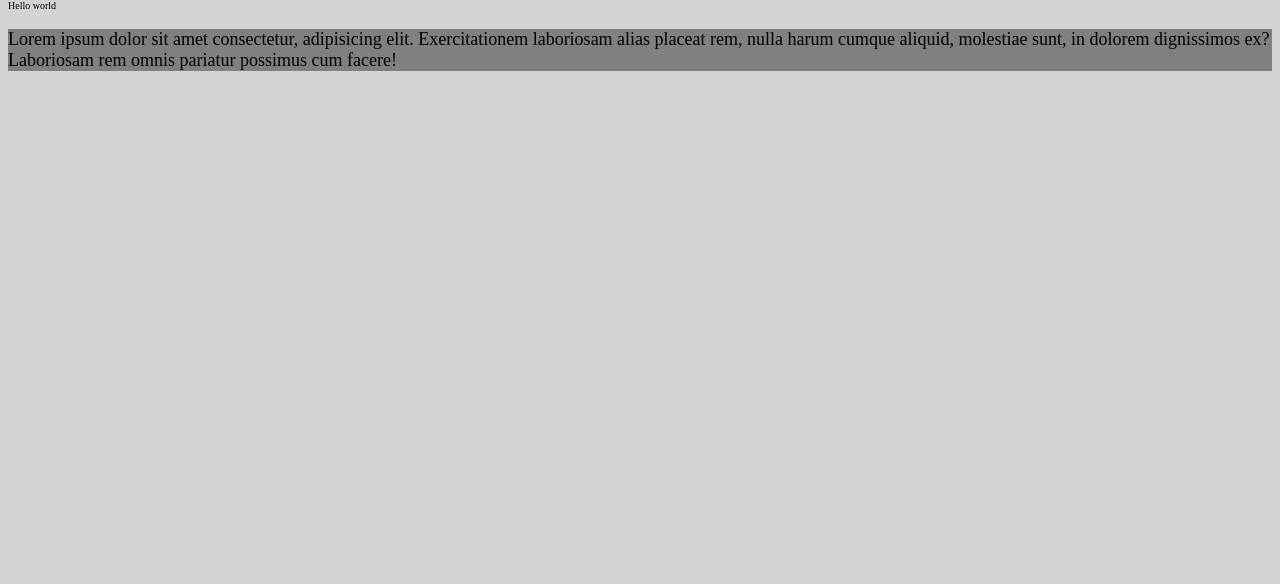
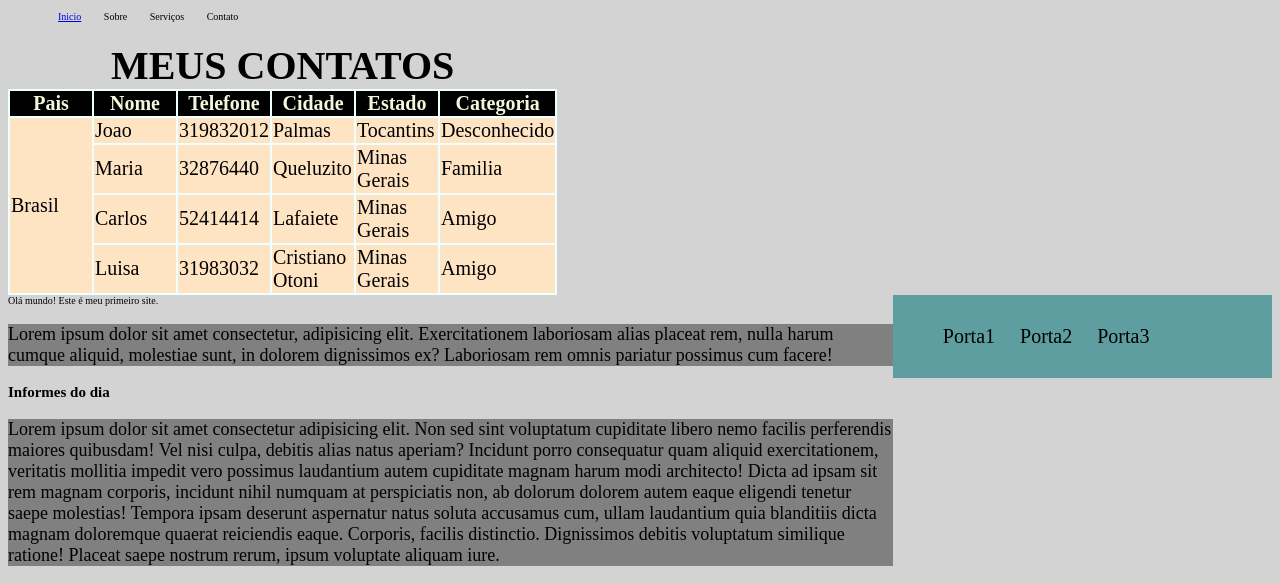
Before and after one commit to FelipeCarva0/Projetoweb1, a plain HTML site: page index.html in a window 1280 px wide. Shown: the part 294-878 px from the top of the page. Before the commit the page ends 800 px from the top, so only its background shows below. Drawn offline with Linux system fonts and the light colour scheme.

Commit message:
Primeira versão

```diff
--- a/estilo.css
+++ b/estilo.css
@@ -14,3 +14,30 @@ li{
 display: inline-block;
 margin: 10px;
 }
+table{
+    background-color: azure;
+    font-size: 20px;
+}
+th{
+width: 80px;
+background-color: black;
+color: beige;
+}
+td{
+background-color: bisque;
+
+}
+table caption{
+    font-weight: bolder;
+    font-size: 40px;
+}
+#rodape{
+    float: left;
+    font-size: 20px;
+    width: 30%;
+    background-color: cadetblue;
+}
+#conteudo{
+    float: left;
+    width: 70%;
+}
--- a/index.html
+++ b/index.html
@@ -1,26 +1,96 @@
 <!DOCTYPE html>
 <html lang="en">
+
 <head>
   <meta charset="UTF-8">
   <meta name="viewport" content="width=device-width, initial-scale=1.0">
-    <title>Document</title>
+  <title>Meu Primeiro Site</title>
   <link rel="stylesheet" href="estilo.css">
+  <meta property="og:title" content="Meu Primeiro Site" />
+  <meta property="og:type" content="image/png" />
+  <meta property="og:url" content="https://fda54601-a87c-47bd-85af-aed1497895a0-00-1sbean91t9cnx.worf.replit.dev/" />
+  <meta property="og:image"
+    content="https://fda54601-a87c-47bd-85af-aed1497895a0-00-1sbean91t9cnx.worf.replit.dev/images/logo.png" />
+
 </head>
+
 <body>
+  <h1 id="tit_1" class="Notícias">
+    Jornal dia
+  </h1>
   <div class="logo">
-    <img src="logo.png" alt="120px">
+    <img src="images/logo.png" alt="120px">
   </div>
   <div class="menu">
     <ul>
-  <li>Inicio</li>
+      <li><a href="https://bonk.io" target="_blank">Inicio</a></li>
       <li>Sobre</li>
       <li>Serviços</li>
       <li>Contato</li>
     </ul>
   </div>
+  <div id="tabela">
+    <table>
+      <caption>MEUS CONTATOS</caption>
+      <tr>
+        <th>Pais</th>
+        <th>Nome</th>
+        <th>Telefone</th>
+        <th>Cidade</th>
+        <th>Estado</th>
+        <th>Categoria</th>
+      </tr>
+      <tr>
+        <td rowspan="4">Brasil</td>
+        <td>Joao</td>
+        <td>319832012</td>
+        <td>Palmas</td>
+        <td>Tocantins</td>
+        <td>Desconhecido</td>
+      </tr>
+      <tr>
+        <td>Maria</td>
+        <td>32876440</td>
+        <td>Queluzito</td>
+        <td>Minas Gerais</td>
+        <td>Familia</td>
+      </tr>
+      <tr>
+        <td>Carlos</td>
+        <td>52414414</td>
+        <td>Lafaiete</td>
+        <td>Minas Gerais</td>
+        <td>Amigo</td>
+      </tr>
+      <tr>
+        <td>Luisa</td>
+        <td>31983032</td>
+        <td>Cristiano Otoni</td>
+        <td>Minas Gerais</td>
+        <td>Amigo</td>
+      </tr>
+    </table>
+  </div>
+  <div id="conteudo">
+  Olá mundo! Este é meu primeiro site.
+  <p>Lorem ipsum dolor sit amet consectetur, adipisicing elit. Exercitationem laboriosam alias placeat rem, nulla harum
+    cumque aliquid, molestiae sunt, in dolorem dignissimos ex? Laboriosam rem omnis pariatur possimus cum facere!</p>
+  <h2> Informes do dia</h2>
+  <p>Lorem ipsum dolor sit amet consectetur adipisicing elit. Non sed sint voluptatum cupiditate libero nemo facilis
+    perferendis maiores quibusdam! Vel nisi culpa, debitis alias natus aperiam? Incidunt porro consequatur quam aliquid
+    exercitationem, veritatis mollitia impedit vero possimus laudantium autem cupiditate magnam harum modi architecto!
+    Dicta ad ipsam sit rem magnam corporis, incidunt nihil numquam at perspiciatis non, ab dolorum dolorem autem eaque
+    eligendi tenetur saepe molestias! Tempora ipsam deserunt aspernatur natus soluta accusamus cum, ullam laudantium
+    quia blanditiis dicta magnam doloremque quaerat reiciendis eaque. Corporis, facilis distinctio. Dignissimos debitis
+    voluptatum similique ratione! Placeat saepe nostrum rerum, ipsum voluptate aliquam iure.</p>
+  </div>
+  <div id="rodape">
+<ul>
+  <li>Porta1</li>
+  <li>Porta2</li>
+  <li>Porta3</li>
+</ul>
 
-
- Hello world
- <p>Lorem ipsum dolor sit amet consectetur, adipisicing elit. Exercitationem laboriosam alias placeat rem, nulla harum cumque aliquid, molestiae sunt, in dolorem dignissimos ex? Laboriosam rem omnis pariatur possimus cum facere!</p>
+  </div>
 </body>
 </html>
```
Also changed, not shown: images/logo.png (renamed from logo.png). Lines whose indentation alone changed are shown as unchanged.
